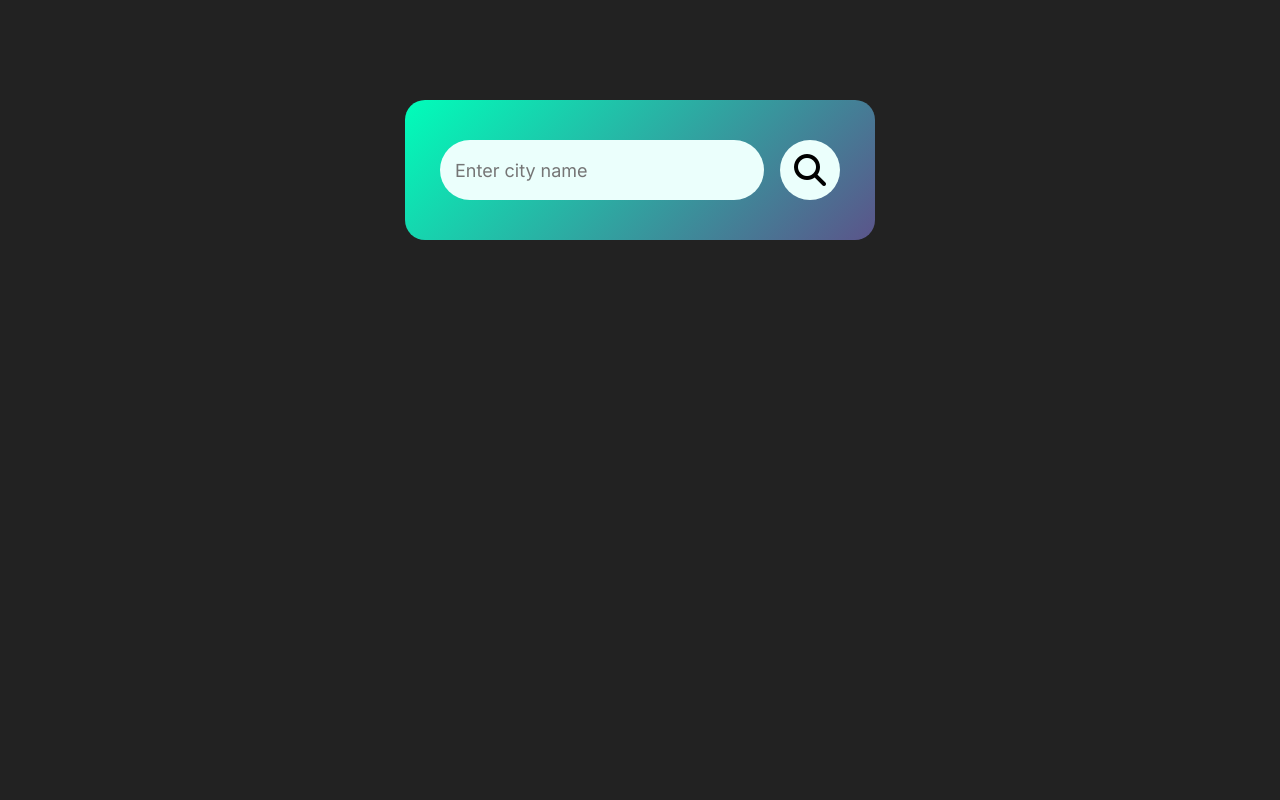
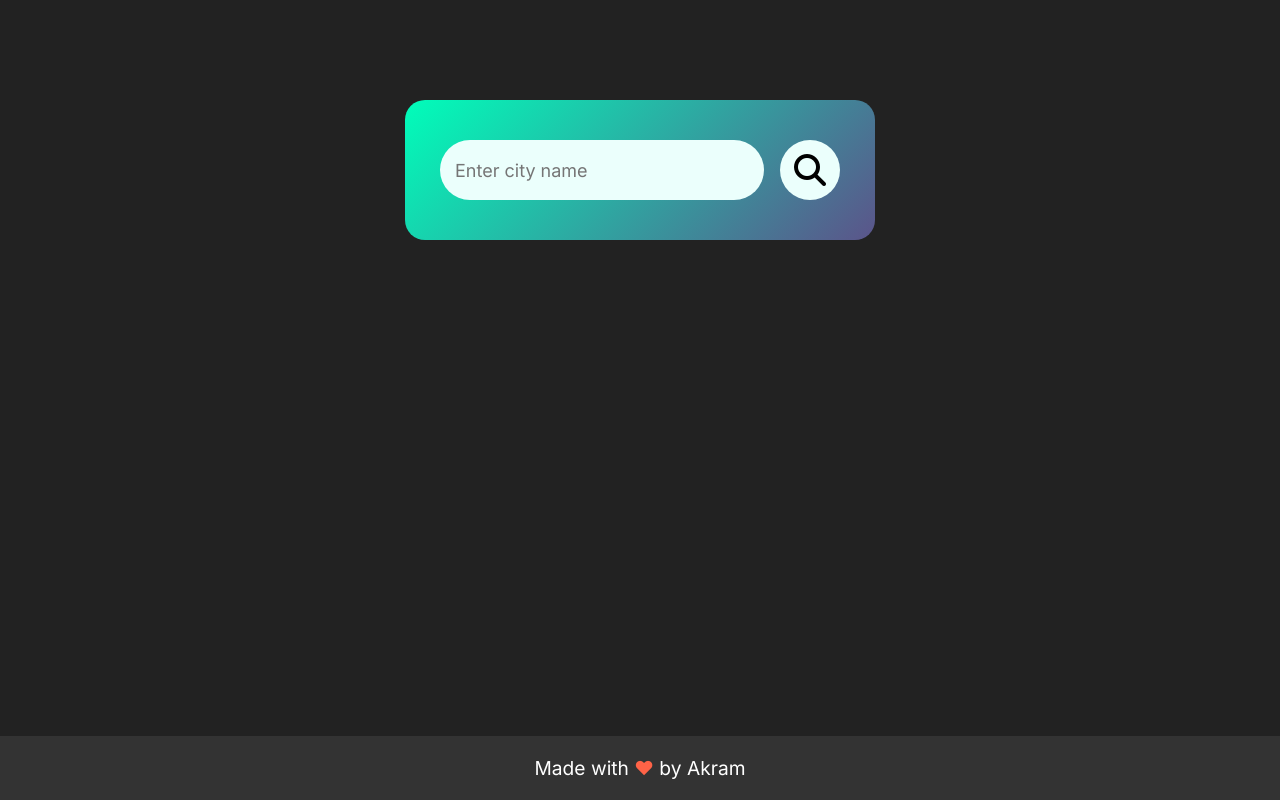
Before and after one commit to Akramstar/weather-js-api, a website: page index.html in a window 1280 px wide. Drawn offline with Linux system fonts and the light colour scheme.

Commit message:
added footer

```diff
--- a/index.html
+++ b/index.html
@@ -47,7 +47,9 @@
             </div>
         </div>
     </div>
-
+    <footer>
+        Made with <span style="color: #ff6347;">&hearts;</span> by <a href="https://t.me/devproz" target="_blank" rel="noopener noreferrer">Akram</a>
+    </footer>
     <script src="./static/js/main.js"></script>
 </body>
 </html>
--- a/static/css/styles.css
+++ b/static/css/styles.css
@@ -116,3 +116,23 @@ body {
     font-weight: 800;
     display: none;
 }
+
+/* Styles for the footer */
+footer {
+    background-color: #333;
+    color: #fff;
+    padding: 20px;
+    text-align: center;
+    font-size: 1.2rem;
+    position: fixed;
+    bottom: 0;
+    width: 100%;
+}
+footer a {
+    color: #fff;
+    text-decoration: none;
+    transition: color 0.3s ease;
+}
+footer a:hover {
+    color: #ff6347;
+}
```
